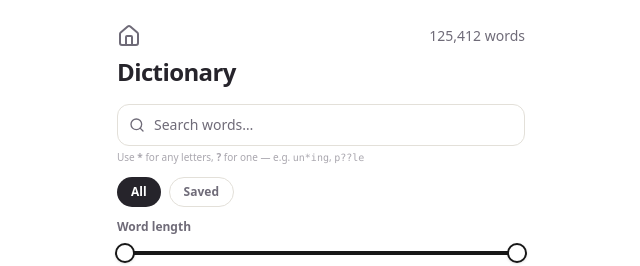
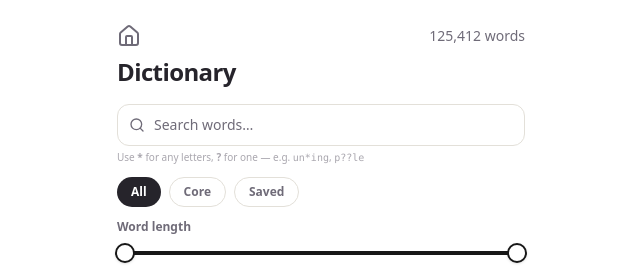
Before and after one commit to rickymetz/wordgirl, a React (Vite) app: page /dictionary in a window 1280 px wide. Shown: the top 266 px of the page, without its empty margins (319-959 px from the left). Built offline with nearby package versions, Linux system fonts and the light colour scheme.

Commit message:
Add Core filter pill to dictionary page
Filters to the ~9,400 required-tier words used as puzzle answers
and hints. Sits between All and Saved.

Co-Authored-By: Claude Opus 4.6 <noreply@anthropic.com>
Claude-Session: https://claude.ai/code/session_01HTiMqpFkt4F6xfVGVsfG1b

```diff
--- a/src/dictionary/DictionaryPage.tsx
+++ b/src/dictionary/DictionaryPage.tsx
@@ -34,7 +34,7 @@ function saveBookmarks(bookmarks: Set<string>) {
   localStorage.setItem(BOOKMARKS_KEY, JSON.stringify([...bookmarks]));
 }
 
-type Filter = "all" | "bookmarked";
+type Filter = "all" | "core" | "bookmarked";
 
 export function DictionaryPage() {
   const dict = use(loadDictionary());
@@ -66,7 +66,9 @@ export function DictionaryPage() {
   const filtered = useMemo(() => {
     let result = allWords;
 
-    if (filter === "bookmarked") {
+    if (filter === "core") {
+      result = result.filter((w) => w.tier === "required");
+    } else if (filter === "bookmarked") {
       result = result.filter((w) => bookmarks.has(w.word));
     }
 
@@ -148,9 +150,11 @@ export function DictionaryPage() {
   const showPrompt = !query.trim() && !activeLetter && filter === "all" && !lengthActive;
   const letterCounts = useMemo(() => {
     const counts = new Map<string, number>();
-    const source = filter === "bookmarked"
-      ? allWords.filter((w) => bookmarks.has(w.word))
-      : allWords;
+    const source = filter === "core"
+      ? allWords.filter((w) => w.tier === "required")
+      : filter === "bookmarked"
+        ? allWords.filter((w) => bookmarks.has(w.word))
+        : allWords;
     for (const w of source) {
       const ch = w.word[0].toUpperCase();
       counts.set(ch, (counts.get(ch) ?? 0) + 1);
@@ -203,6 +207,11 @@ export function DictionaryPage() {
           active={filter === "all"}
           onClick={() => setFilter("all")}
           label="All"
+        />
+        <FilterPill
+          active={filter === "core"}
+          onClick={() => setFilter("core")}
+          label="Core"
         />
         <FilterPill
           active={filter === "bookmarked"}
```
